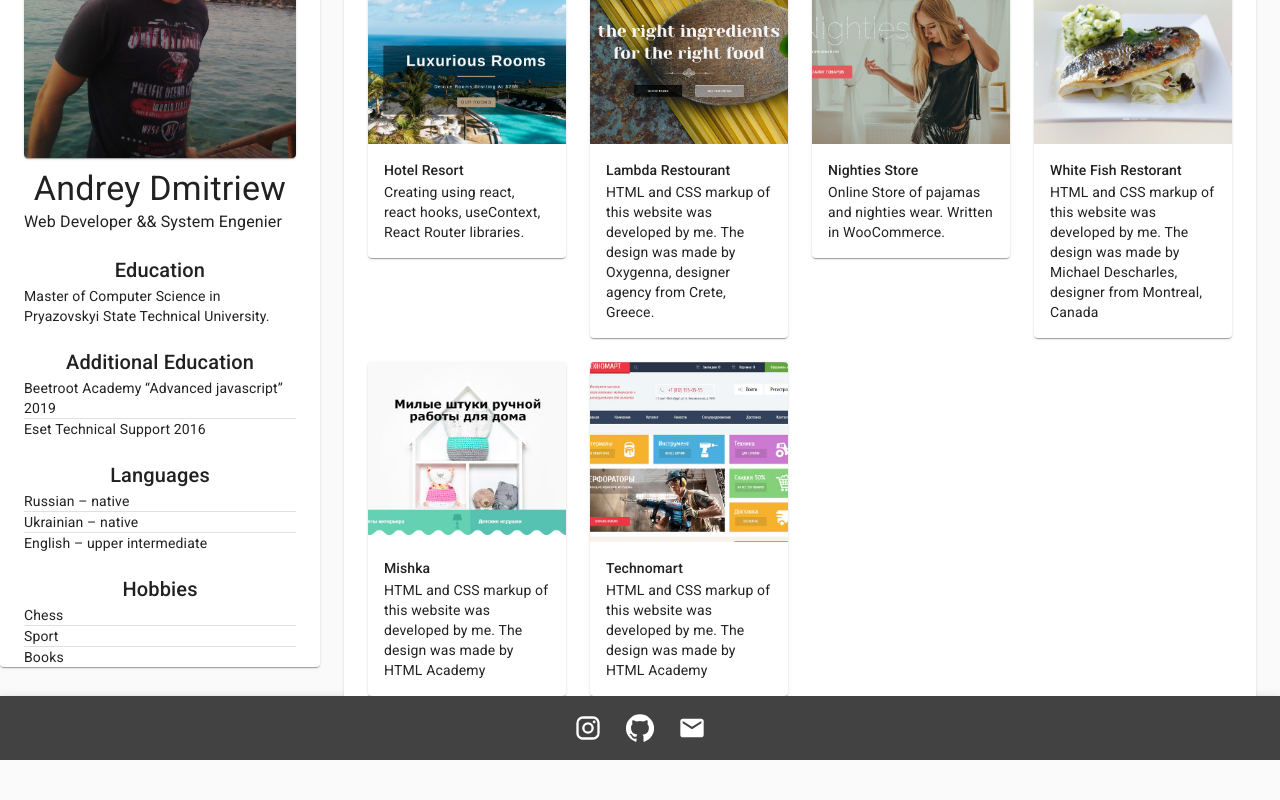
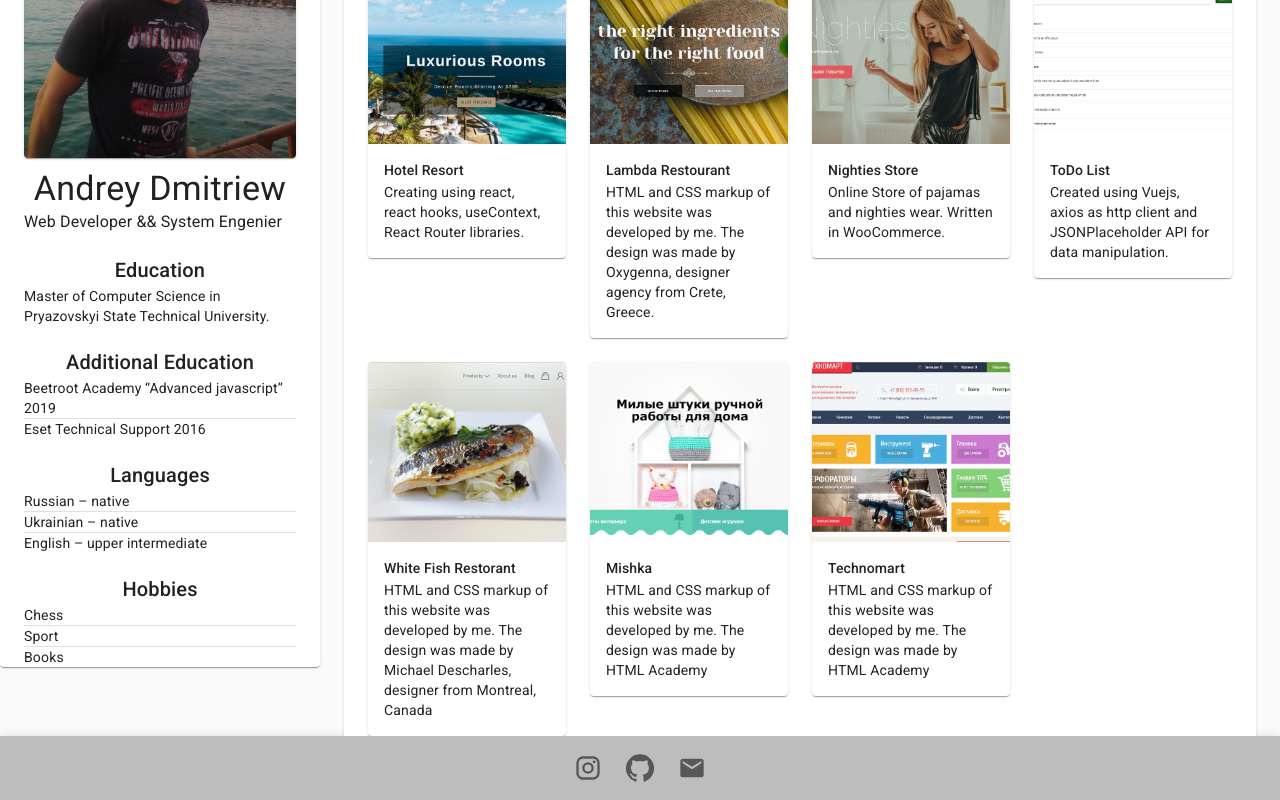
Before and after one commit to Frayz17/website-portfolio, a React (Create React App) app: page /#/ in a window 1280 px wide. Shown: the part 216-1016 px from the top of the page. Before the commit the page ends 976 px from the top, so only its background shows below. Built offline with nearby package versions, Linux system fonts and the light colour scheme.

Commit message:
pre deploy

```diff
--- a/src/App.js
+++ b/src/App.js
@@ -8,16 +8,8 @@ import SidePanel from 'components/SidePanel';
 import ProjectsPanel from 'components/ProjectsPanel';
 import SkillsPanel from 'components/SkillsPanel';
 import Footer from 'components/Footer';
-import { makeStyles } from '@material-ui/core/styles';
-
-const useStyles = makeStyles({
-  navigation: {
-    marginBottom: '160px'
-  }
-});
 
 export default function App() {
-  const classes = useStyles();
   return (
     <>
       <CssBaseline />
@@ -29,10 +21,10 @@ export default function App() {
         </Grid>
         <Grid item xs={12} sm={7} md={9}>
           <Switch>
-            <Route exact path="/">
+            <Route exact path='/'>
               <ProjectsPanel />
             </Route>
-            <Route path="/skills">
+            <Route path='/skills'>
               <SkillsPanel />
             </Route>
           </Switch>
--- a/src/components/Footer/Footer.js
+++ b/src/components/Footer/Footer.js
@@ -11,15 +11,12 @@ import grey from '@material-ui/core/colors/grey';
 
 const useStyles = makeStyles((theme) => ({
   iconButton: {
-    fontSize: 28,
-    color: 'white'
-  },
-  link: {
-    color: 'white'
+    fontSize: 28
+    // color: 'white'
   },
   toolbar: {
     justifyContent: 'center',
-    backgroundColor: grey[800]
+    backgroundColor: grey[400]
   }
 }));
 
@@ -27,13 +24,9 @@ export default function Navigation() {
   const classes = useStyles();
 
   return (
-    <AppBar position="static">
+    <AppBar position='static'>
       <Toolbar className={classes.toolbar}>
-        <Link
-          className={classes.link}
-          href="https://www.instagram.com/_andrey.dmitriev"
-          variant="body2"
-        >
+        <Link href='https://www.instagram.com/_andrey.dmitriev' variant='body2'>
           <IconButton>
             <InstagramIcon className={classes.iconButton} />
           </IconButton>
@@ -41,8 +34,8 @@ export default function Navigation() {
 
         <Link
           className={classes.link}
-          href="https://github.com/Frayz17"
-          variant="body2"
+          href='https://github.com/Frayz17'
+          variant='body2'
         >
           <IconButton>
             <GitHubIcon className={classes.iconButton} />
@@ -51,8 +44,8 @@ export default function Navigation() {
 
         <Link
           className={classes.link}
-          href="mailto:andrydmit@gmail.com"
-          variant="body2"
+          href='mailto:andrydmit@gmail.com'
+          variant='body2'
         >
           <IconButton>
             <MailIcon className={classes.iconButton} />
--- a/src/components/Navigation/Navigation.js
+++ b/src/components/Navigation/Navigation.js
@@ -1,16 +1,16 @@
 import React from 'react';
-import { Link as RouterLink } from 'react-router-dom';
-import Link from '@material-ui/core/Link';
+// import { Link as RouterLink } from 'react-router-dom';
+// import Link from '@material-ui/core/Link';
 import AppBar from '@material-ui/core/AppBar';
 import Toolbar from '@material-ui/core/Toolbar';
-import Button from '@material-ui/core/Button';
+// import Button from '@material-ui/core/Button';
 import Typography from '@material-ui/core/Typography';
 import { makeStyles } from '@material-ui/core/styles';
-import teal from '@material-ui/core/colors/teal';
+import indigo from '@material-ui/core/colors/indigo';
 
 const useStyles = makeStyles((theme) => ({
   toolBar: {
-    backgroundColor: teal[800]
+    backgroundColor: indigo[400]
   },
   menuButton: {
     marginRight: theme.spacing(2)
@@ -29,9 +29,9 @@ export default function Navigation() {
   const classes = useStyles();
 
   return (
-    <AppBar position="static">
+    <AppBar position='static'>
       <Toolbar className={classes.toolBar}>
-        <Typography variant="h6" className={classes.title}>
+        <Typography variant='h6' className={classes.title}>
           Frayz Page
         </Typography>
 
--- a/src/components/ProjectsPanel/ProjectsPanel.js
+++ b/src/components/ProjectsPanel/ProjectsPanel.js
@@ -28,18 +28,17 @@ export default function ProjectsPanel() {
         <Container>
           <Typography
             className={classes.title}
-            variant="h3"
+            variant='h3'
             gutterBottom
-            align="center"
+            align='center'
           >
             Projects
           </Typography>
           <Grid container spacing={3}>
             {projects.map((item) => {
               return (
-                <Grid item xs={12} sm={12} md={4} lg={3}>
+                <Grid key={item.id} item xs={12} sm={12} md={4} lg={3}>
                   <Project
-                    key={item.id}
                     title={item.title}
                     description={item.description}
                     imgSrc={item.imgSrc}
--- a/src/components/ProjectsPanel/data.js
+++ b/src/components/ProjectsPanel/data.js
@@ -4,6 +4,7 @@ import mishka from 'static/images/projects/mishka_250.jpg';
 import nightiesStore from 'static/images/projects/nighties_store_250.jpg';
 import restourantWhiteFish from 'static/images/projects/restourant_whiteFish_250.jpg';
 import technomart from 'static/images/projects/technomart_250.jpg';
+import todoListVue from 'static/images/projects/todo_list_vuejs_250.png';
 
 const data = [
   {
@@ -32,6 +33,14 @@ const data = [
   },
   {
     id: 4,
+    title: 'ToDo List',
+    description:
+      'Created using Vuejs, axios as http client and JSONPlaceholder API for data manipulation.',
+    imgSrc: todoListVue,
+    href: 'https://frayz17.github.io/todo-vue/'
+  },
+  {
+    id: 5,
     title: 'White Fish Restorant',
     description:
       'HTML and CSS markup of this website was developed by me. The design was made by Michael Descharles, designer from Montreal, Canada',
@@ -39,7 +48,7 @@ const data = [
     href: 'https://frayz17.github.io/Restaurant-White-Fish/'
   },
   {
-    id: 5,
+    id: 6,
     title: 'Mishka',
     description:
       'HTML and CSS markup of this website was developed by me. The design was made by HTML Academy',
@@ -47,7 +56,7 @@ const data = [
     href: 'https://frayz17.github.io/Mishka-magazine-htmlAcademy/'
   },
   {
-    id: 6,
+    id: 7,
     title: 'Technomart',
     description:
       'HTML and CSS markup of this website was developed by me. The design was made by HTML Academy',
```
Also changed, not shown: package.json (+7 -1 lines), src/static/images/projects/todo_list_vuejs_250.png (added), 1 other file (tests, documents, lock files or other folders).
